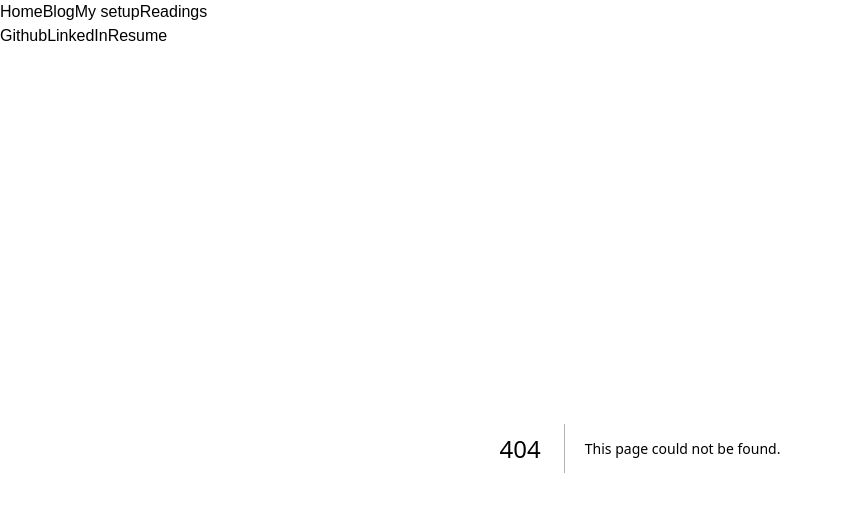
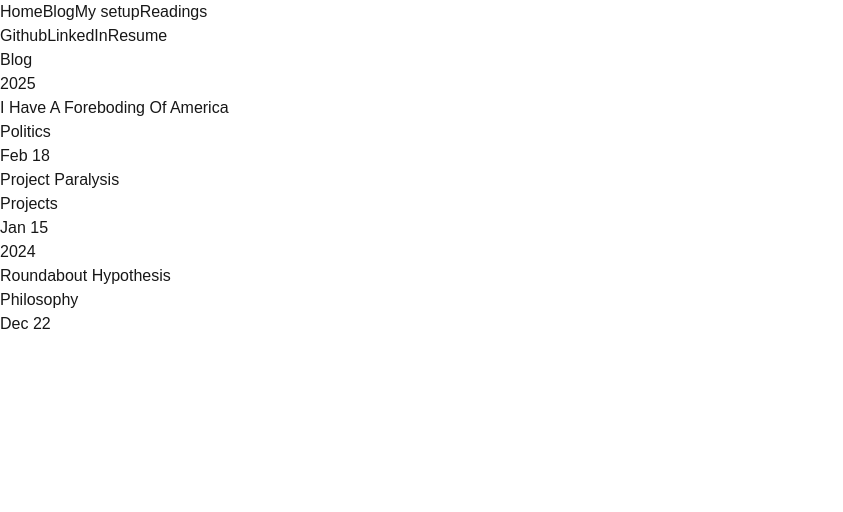
Before and after one commit to parisosuch-dev/cowboyinspace, a Next.js app: page /blog in a window 1280 px wide. Before the commit this address had no page. Shown: the top 512 px of the page, without its empty margins (0-843 px from the left). Built offline with nearby package versions, Linux system fonts and the light colour scheme.

Commit message:
create blog page

```diff
--- /dev/null
+++ b/app/blog/page.tsx
@@ -0,0 +1,66 @@
+import { getPosts } from "@/lib/post-meta";
+import Link from "next/link";
+
+export default function Page() {
+  const posts = getPosts();
+
+  interface Post {
+    title: string;
+    subtitle: string;
+    slug: string;
+    topic: string;
+    date: Date;
+  }
+
+  interface GroupedPosts {
+    [year: string]: Post[];
+  }
+
+  const groupedPosts: GroupedPosts = {};
+
+  for (const post of posts) {
+    const year = post.date.getFullYear();
+    if (!groupedPosts[year]) {
+      groupedPosts[year] = [];
+    }
+    groupedPosts[year].push(post);
+  }
+  const years = Object.keys(groupedPosts).sort(
+    (a, b) => parseInt(b) - parseInt(a)
+  );
+
+  return (
+    <div className="w-full flex flex-col items-center">
+      <div className="flex flex-col w-5/6 sm:w-1/3">
+        <h1 className="font-mono text-lg md:text-3xl">Blog</h1>
+        <div className="mt-2 space-y-8">
+          {years.map((year) => (
+            <div key={year} className="space-y-4">
+              <h2 className="text-base md:text-xl font-mono">{year}</h2>
+              {groupedPosts[year].map((post) => (
+                <Link
+                  key={post.title}
+                  href={`/blog/${post.slug}`}
+                  className="flex flex-col sm:flex-row w-full justify-between font-mono border-b group"
+                >
+                  <p className="text-base md:text-2xl group-hover:text-black/50">
+                    {post.title}
+                  </p>
+                  <div className="flex flex-row space-x-4 text-black/50 text-sm md:text-lg">
+                    <p>{post.topic}</p>
+                    <p>
+                      {post.date
+                        .toLocaleString("default", { month: "long" })
+                        .slice(0, 3)}{" "}
+                      {post.date.getDate()}
+                    </p>
+                  </div>
+                </Link>
+              ))}
+            </div>
+          ))}
+        </div>
+      </div>
+    </div>
+  );
+}
```
